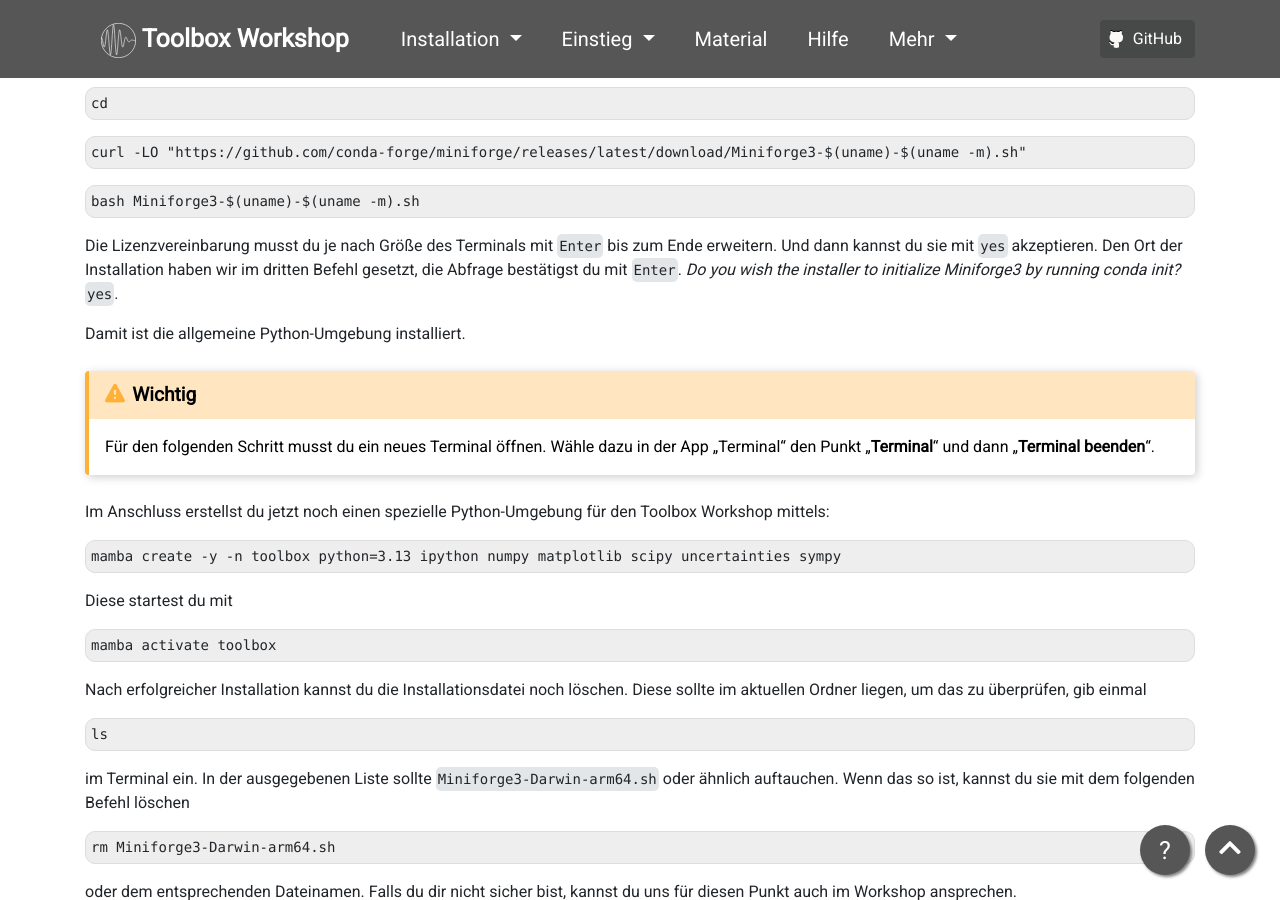
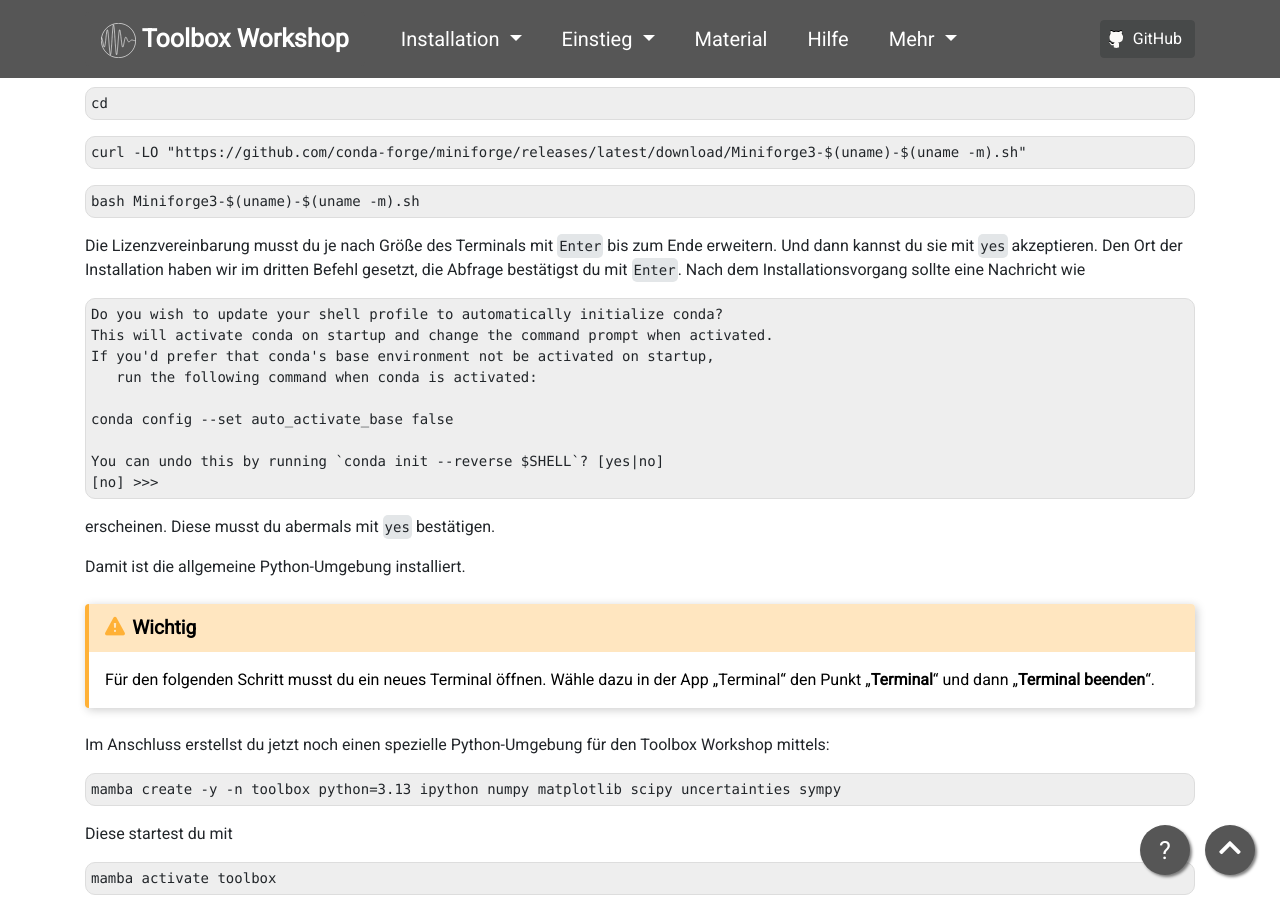
Before and after one commit to pep-dortmund/homepage-toolbox, a Jekyll site: the page built from install/macos.md, in a window 1280 px wide and 900 px high, scrolled down 845 px. Built offline with Jekyll 4.4.1, drawn with Linux system fonts in a browser that asks for light colours; nearby versions of some CDN libraries.

Commit message:
Update message from miniforge installer with full message

````diff
--- a/install/macos.md
+++ b/install/macos.md
@@ -58,8 +58,20 @@ bash Miniforge3-$(uname)-$(uname -m).sh
 
 Die Lizenzvereinbarung musst du je nach Größe des Terminals mit `Enter` bis zum Ende erweitern.
 Und dann kannst du sie mit `yes` akzeptieren.
-Den Ort der Installation haben wir im dritten Befehl gesetzt, die Abfrage bestätigst du mit `Enter`.
-_Do you wish the installer to initialize Miniforge3 by running conda init?_ `yes`.
+Den Ort der Installation haben wir im dritten Befehl gesetzt, die Abfrage bestätigst du mit `Enter`. Nach dem Installationsvorgang sollte eine Nachricht wie
+```
+Do you wish to update your shell profile to automatically initialize conda?
+This will activate conda on startup and change the command prompt when activated.
+If you'd prefer that conda's base environment not be activated on startup,
+   run the following command when conda is activated:
+
+conda config --set auto_activate_base false
+
+You can undo this by running `conda init --reverse $SHELL`? [yes|no]
+[no] >>>
+```
+erscheinen. Diese musst du abermals mit `yes` bestätigen.
+
 
 Damit ist die allgemeine Python-Umgebung installiert.
 
````
